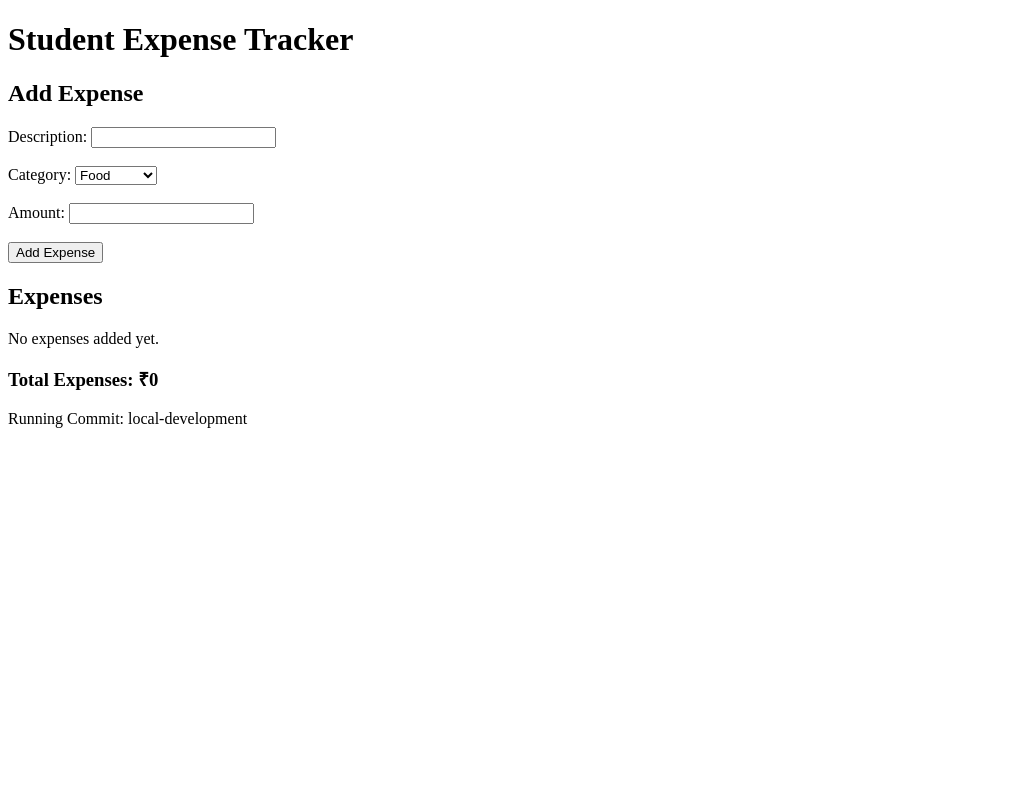
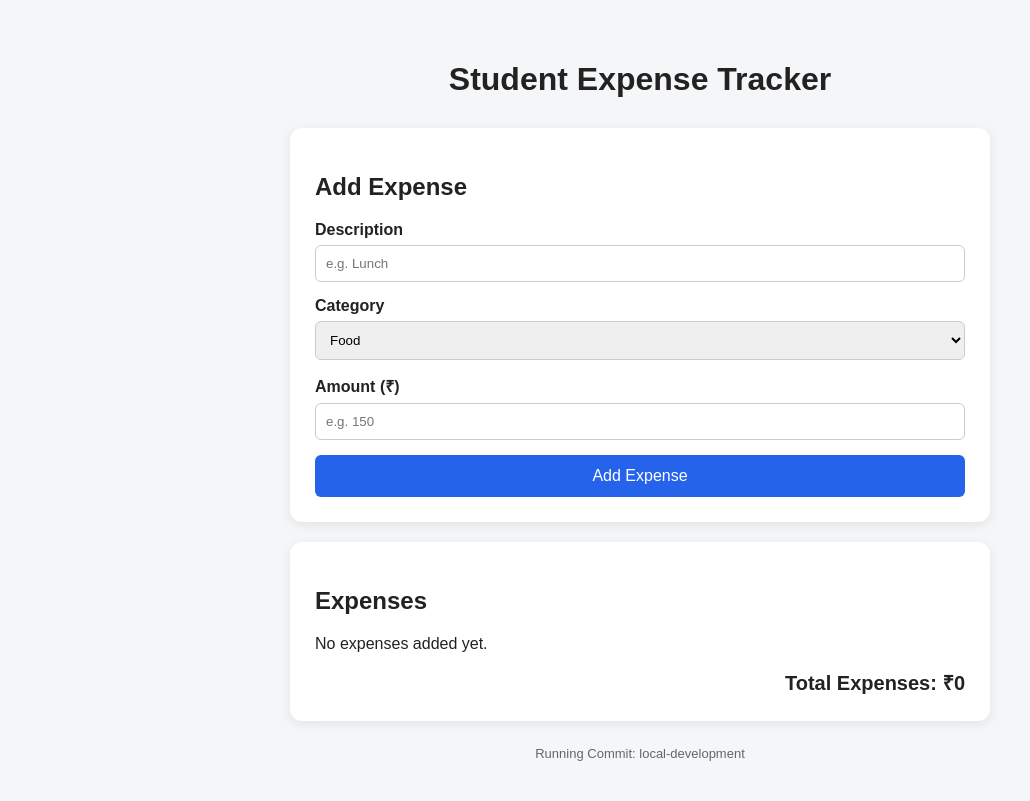
Before and after one commit to HIMANSHU16102005/student-expense-tracker, a Flask app: page / in a window 1280 px wide. Shown: the whole page, without its empty margins (0-1030 px from the left). Before the commit the page ends 428 px from the top, so only its background shows below. Run offline with Flask 3, Linux system fonts and the light colour scheme.

Commit message:
Enhance expense form structure and styling
Refactor expense form layout and improve accessibility with labels.

```diff
--- a/templates/index.html
+++ b/templates/index.html
@@ -3,23 +3,118 @@
 <head>
     <meta charset="UTF-8">
     <meta name="viewport" content="width=device-width, initial-scale=1.0">
+
     <title>Student Expense Tracker</title>
+
+    <style>
+        body {
+            font-family: Arial, sans-serif;
+            background: #f4f6f8;
+            margin: 0;
+            padding: 40px 20px;
+            color: #222;
+        }
+
+        .container {
+            max-width: 700px;
+            margin: auto;
+        }
+
+        h1 {
+            text-align: center;
+            margin-bottom: 30px;
+        }
+
+        .card {
+            background: white;
+            padding: 25px;
+            margin-bottom: 20px;
+            border-radius: 12px;
+            box-shadow: 0 3px 12px rgba(0, 0, 0, 0.08);
+        }
+
+        label {
+            display: block;
+            margin-bottom: 6px;
+            font-weight: bold;
+        }
+
+        input,
+        select {
+            width: 100%;
+            padding: 10px;
+            margin-bottom: 15px;
+            border: 1px solid #ccc;
+            border-radius: 6px;
+            box-sizing: border-box;
+        }
+
+        button {
+            width: 100%;
+            padding: 12px;
+            border: none;
+            border-radius: 6px;
+            background: #2563eb;
+            color: white;
+            font-size: 16px;
+            cursor: pointer;
+        }
+
+        button:hover {
+            background: #1d4ed8;
+        }
+
+        .expense-list {
+            list-style: none;
+            padding: 0;
+        }
+
+        .expense-item {
+            display: flex;
+            justify-content: space-between;
+            padding: 12px;
+            margin-bottom: 8px;
+            background: #f8fafc;
+            border-radius: 6px;
+        }
+
+        .total {
+            font-size: 20px;
+            font-weight: bold;
+            text-align: right;
+        }
+
+        footer {
+            text-align: center;
+            margin-top: 25px;
+            color: #666;
+            font-size: 13px;
+        }
+    </style>
 </head>
 
 <body>
 
+<div class="container">
+
     <h1>Student Expense Tracker</h1>
 
+    <div class="card">
         <h2>Add Expense</h2>
 
         <form method="POST" action="/add">
-        <label>Description:</label>
-        <input type="text" name="description" required>
 
-        <br><br>
+            <label for="description">Description</label>
+            <input
+                type="text"
+                id="description"
+                name="description"
+                placeholder="e.g. Lunch"
+                required
+            >
 
-        <label>Category:</label>
-        <select name="category" required>
+            <label for="category">Category</label>
+            <select id="category" name="category" required>
                 <option value="Food">Food</option>
                 <option value="Travel">Travel</option>
                 <option value="Education">Education</option>
@@ -27,36 +122,64 @@
                 <option value="Other">Other</option>
             </select>
 
-        <br><br>
-
-        <label>Amount:</label>
-        <input type="number" name="amount" min="1" step="0.01" required>
-
-        <br><br>
+            <label for="amount">Amount (₹)</label>
+            <input
+                type="number"
+                id="amount"
+                name="amount"
+                min="1"
+                step="0.01"
+                placeholder="e.g. 150"
+                required
+            >
 
             <button type="submit">Add Expense</button>
+
         </form>
+    </div>
+
+    <div class="card">
 
         <h2>Expenses</h2>
 
         {% if expenses %}
-        <ul>
+
+            <ul class="expense-list">
+
                 {% for expense in expenses %}
-                <li>
-                    {{ expense.description }}
-                    - ₹{{ expense.amount }}
+
+                    <li class="expense-item">
+                        <span>
+                            <strong>{{ expense.description }}</strong>
                             - {{ expense.category }}
+                        </span>
+
+                        <span>
+                            ₹{{ expense.amount }}
+                        </span>
                     </li>
+
                 {% endfor %}
+
             </ul>
+
         {% else %}
+
             <p>No expenses added yet.</p>
+
         {% endif %}
 
-    <h3>Total Expenses: ₹{{ total }}</h3>
+        <div class="total">
+            Total Expenses: ₹{{ total }}
+        </div>
+
+    </div>
 
     <footer>
         Running Commit: {{ commit_id }}
     </footer>
+
+</div>
+
 </body>
 </html>
```
Lines whose indentation alone changed are shown as unchanged.
